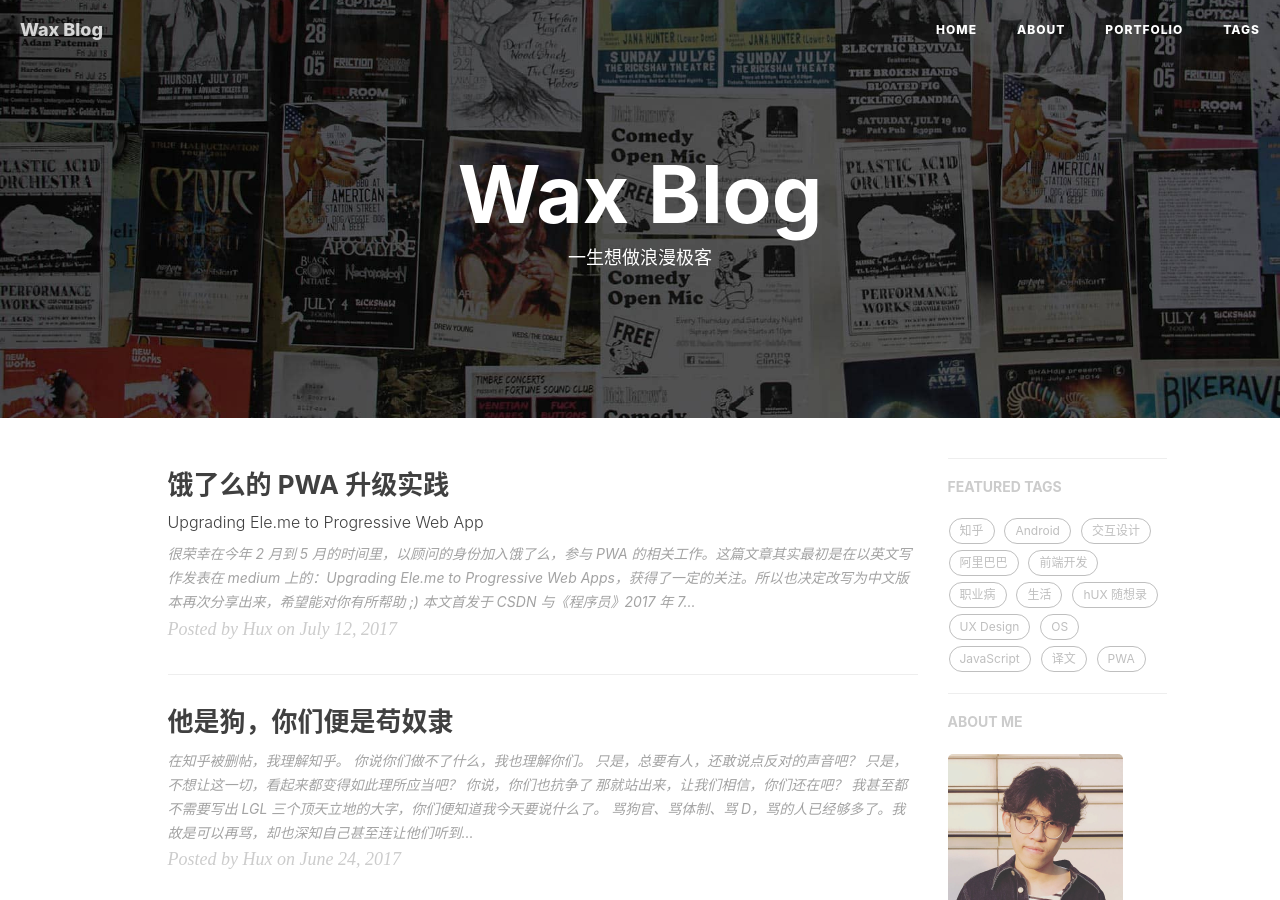
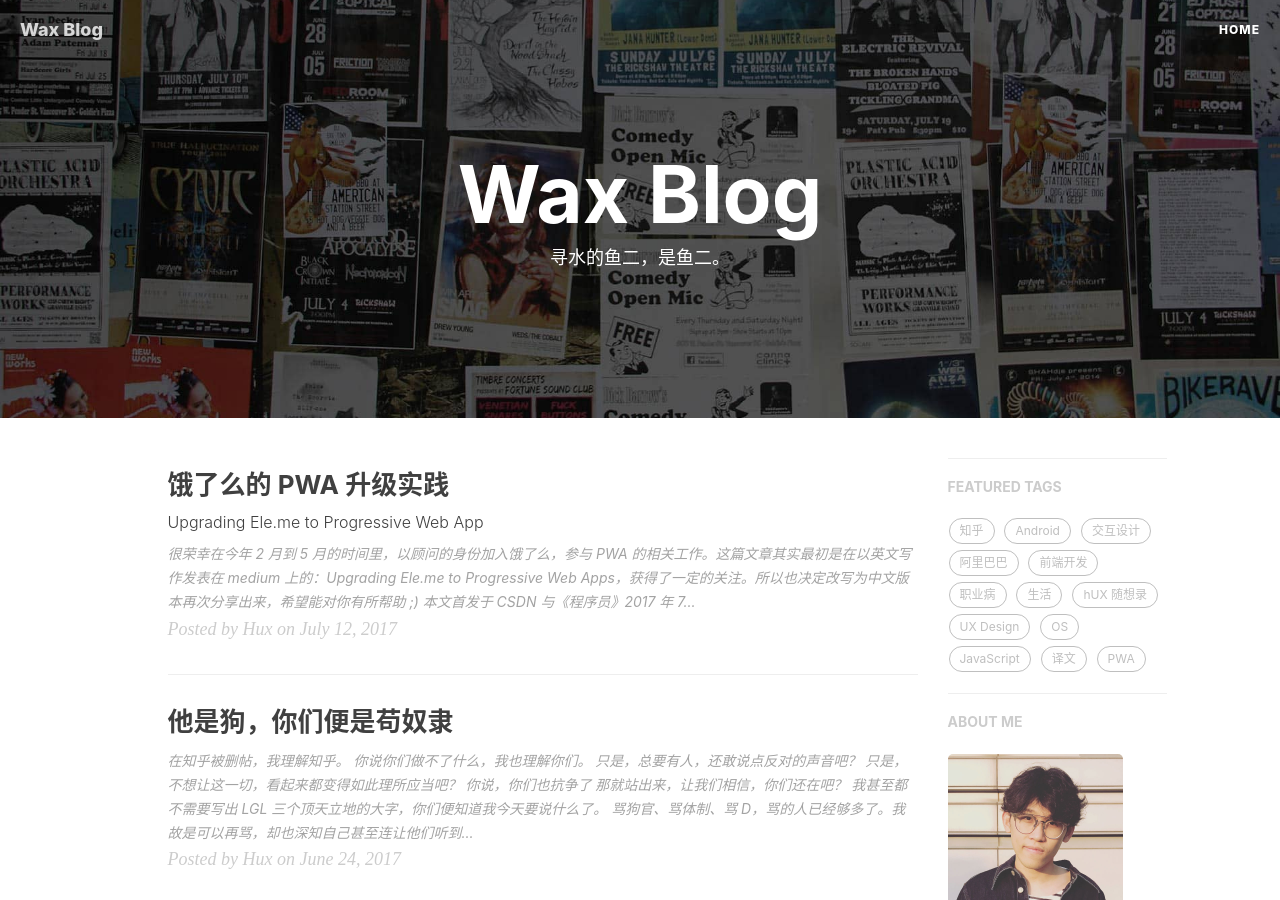
Before and after one commit to xuwangme/xuwangme.github.io, a Jekyll site: the page built from index.html, in a window 1280 px wide and 900 px high. Built offline with Jekyll 4.4.1, drawn with Linux system fonts in a browser that asks for light colours; nearby versions of some CDN libraries; the list of posts is cut into pages by our own code; comment, search, counter and statistics services are not loaded.

Commit message:
delete site pages cycle

```diff
--- a/_config.yml
+++ b/_config.yml
@@ -48,7 +48,7 @@ kramdown:
 
 
 # Disqus settings
-disqus_username: hux
+disqus_username: wax
 
 # Netease setttings
 netease_comment: false
--- a/_includes/nav.html
+++ b/_includes/nav.html
@@ -19,11 +19,6 @@
                     <li>
                         <a href="{{ site.baseurl }}/">Home</a>
                     </li>
-                    {% for page in site.pages %}{% if page.title %}
-                    <li>
-                        <a href="{{ page.url | prepend: site.baseurl }}">{{ page.title }}</a>
-                    </li>
-                    {% endif %}{% endfor %}
                 </ul>
             </div>
         </div>
--- a/about.html
+++ b/about.html
@@ -1,7 +1,7 @@
 ---
 layout: page
 title: "About"
-description: "Hey, this is Hux."
+description: "Hey, this is Wax."
 header-img: "img/about-bg-walle.jpg"
 multilingual: true
 ---
--- a/index.html
+++ b/index.html
@@ -1,6 +1,6 @@
 ---
 layout: page
-description: "一生想做浪漫极客"
+description: "寻水的鱼二，是鱼二。"
 ---
 
 {% for post in paginator.posts %}
```
